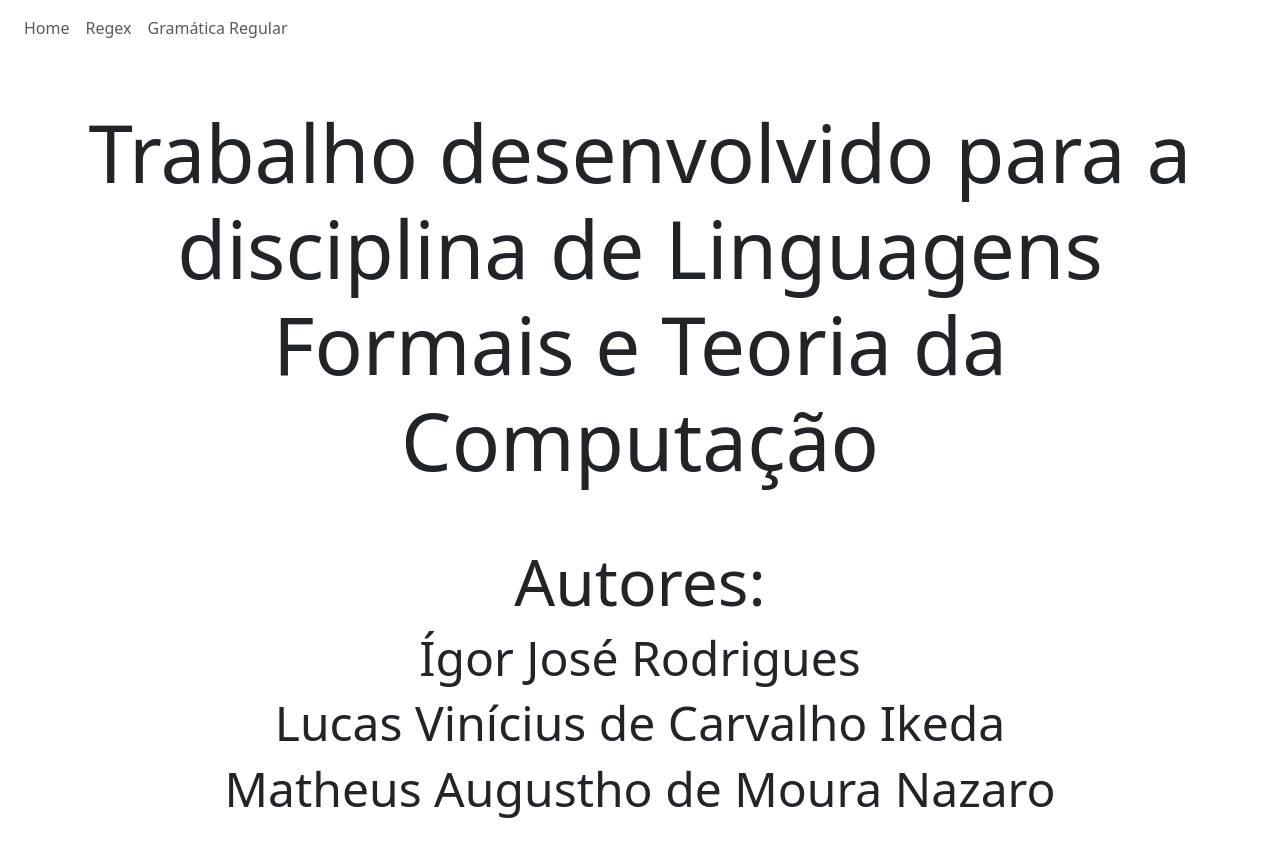
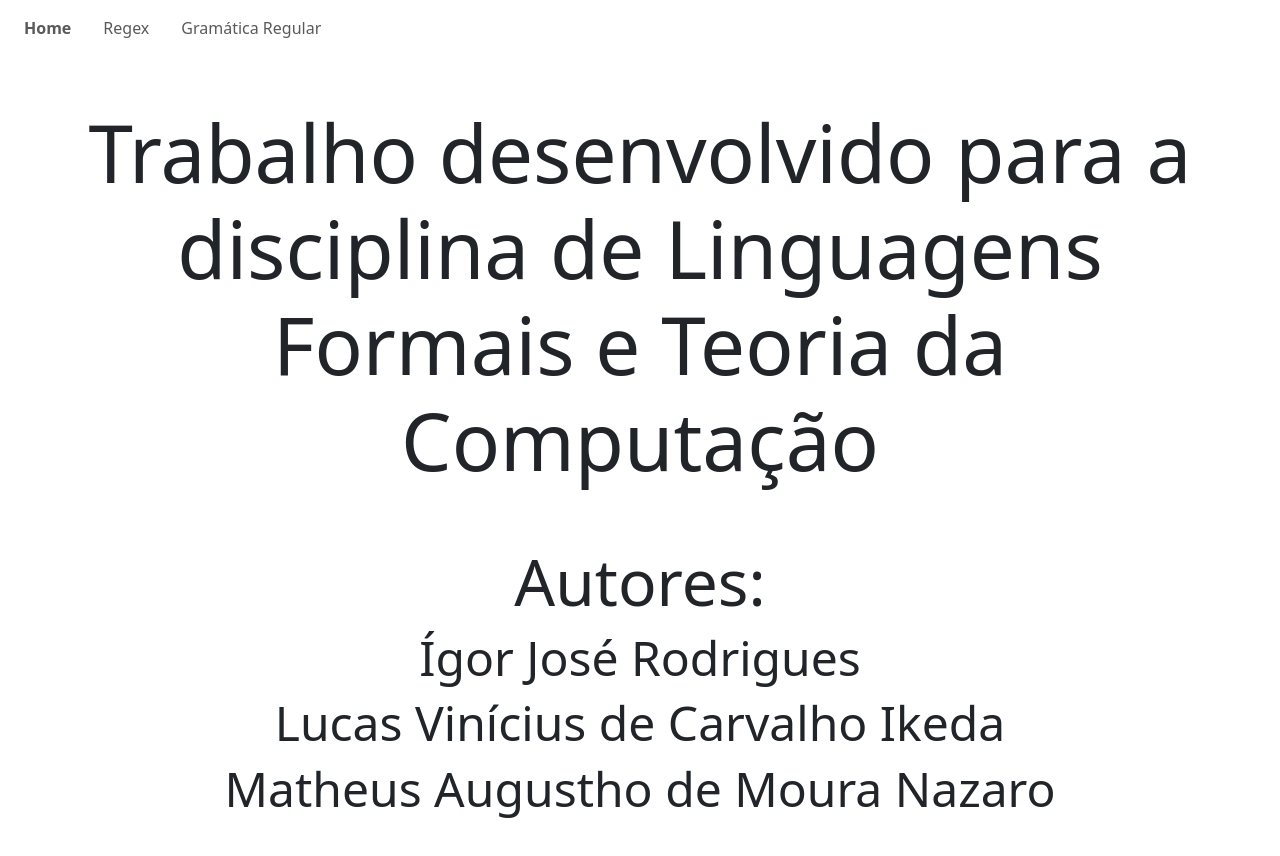
Before and after one commit to Igorjr19/clone-flap, a React (Vite) app: page / in a window 1280 px wide. Built offline with nearby package versions, Linux system fonts and the light colour scheme.

Commit message:
Fix navigation

```diff
--- a/src/components/header/header.tsx
+++ b/src/components/header/header.tsx
@@ -1,19 +1,40 @@
 import { Container, Nav, Navbar, Row } from 'react-bootstrap';
+import { NavLink } from 'react-router-dom';
 
 function Header() {
+  const style = ({ isActive }: { isActive: boolean }) => {
+    return {
+      textDecoration: 'none',
+      color: 'inherit',
+      fontWeight: isActive ? 'bold' : 'normal',
+    };
+  };
+
   return (
     <Container fluid>
       <Row>
         <Navbar>
           <Nav fill defaultActiveKey={'/'} activeKey={window.location.pathname}>
             <Nav.Item className="ms-3">
-              <Nav.Link href="/#/">Home</Nav.Link>
+              <Nav.Link>
+                <NavLink to="/" style={style}>
+                  Home
+                </NavLink>
+              </Nav.Link>
             </Nav.Item>
-            <Nav.Item>
-              <Nav.Link href="/#/regex">Regex</Nav.Link>
+            <Nav.Item className="ms-3">
+              <Nav.Link>
+                <NavLink to="/regex" style={style}>
+                  Regex
+                </NavLink>
+              </Nav.Link>
             </Nav.Item>
-            <Nav.Item>
-              <Nav.Link href="/#/regular-grammar">Gramática Regular</Nav.Link>
+            <Nav.Item className="ms-3">
+              <Nav.Link>
+                <NavLink to="/regular-grammar" style={style}>
+                  Gramática Regular
+                </NavLink>
+              </Nav.Link>
             </Nav.Item>
           </Nav>
         </Navbar>
```
